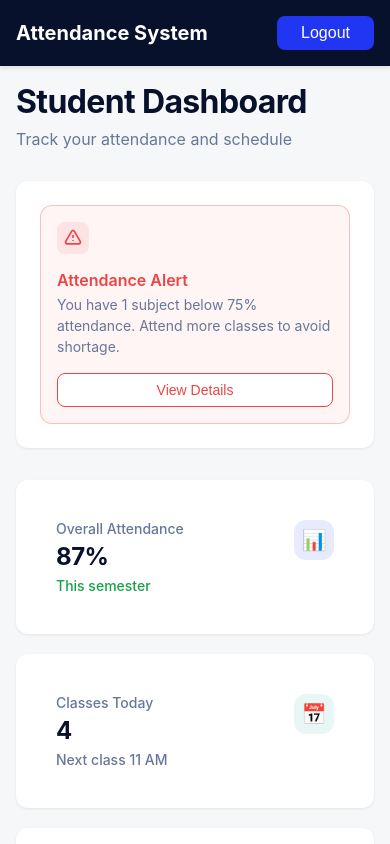
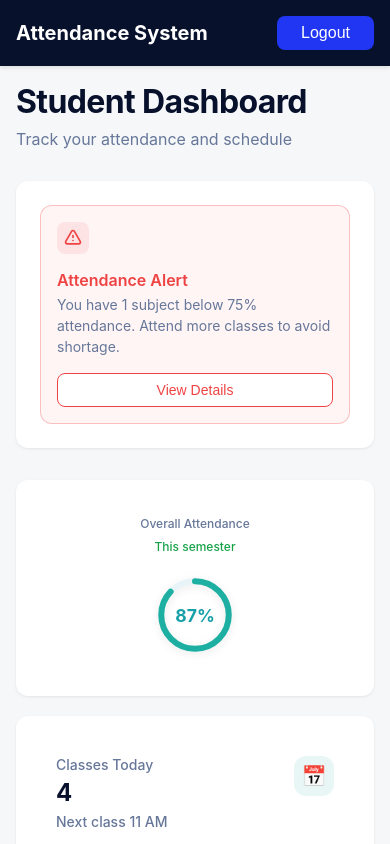
Before and after one commit to ManavJaviya/Online-Attendance-and-Time-Table-Management-System, a React (Create React App) app in the folder frontend/: page /student in a window 390 px wide. Shown: the top 844 px of the page. Built offline with nearby package versions, Linux system fonts and the light colour scheme.

Commit message:
some animations & fixes

```diff
--- /dev/null
+++ b/frontend/src/components/student/AttendanceCircular.css
@@ -0,0 +1,137 @@
+/* Attendance Circular Progress Card */
+
+.attendance-circular-card {
+  background: white;
+  border-radius: 0.75rem;
+  padding: 1.25rem;
+  box-shadow: 0 1px 3px rgba(0, 0, 0, 0.08);
+}
+
+.attendance-circular-card:hover {
+  transform: translateY(-2px);
+  box-shadow: 0 4px 12px rgba(0, 0, 0, 0.15);
+  transition: all 0.2s ease;
+}
+
+.circular-card-content {
+  padding: 1.5rem;
+  display: flex;
+  justify-content: space-between;
+  align-items: center;
+  gap: 1.5rem;
+}
+
+.circular-info {
+  flex: 1;
+}
+
+.circular-title {
+  font-size: 0.875rem;
+  font-weight: 500;
+  color: hsl(220, 20%, 50%);
+  margin: 0 0 0.5rem 0;
+}
+
+.circular-subtitle {
+  font-size: 0.875rem;
+  font-weight: 500;
+  color: hsl(142, 76%, 36%);
+  margin: 0;
+}
+
+.circular-progress-wrapper {
+  position: relative;
+  width: 120px;
+  height: 120px;
+  display: flex;
+  align-items: center;
+  justify-content: center;
+  flex-shrink: 0;
+}
+
+.circular-svg {
+  width: 100%;
+  height: 100%;
+  filter: drop-shadow(0 2px 4px rgba(0, 0, 0, 0.08));
+}
+
+.progress-circle {
+  transition: stroke-dashoffset 0.8s cubic-bezier(0.4, 0.0, 0.2, 1);
+}
+
+.circular-percentage-display {
+  position: absolute;
+  display: flex;
+  align-items: center;
+  justify-content: center;
+  width: 100%;
+  height: 100%;
+}
+
+.percentage-text {
+  font-size: 1.5rem;
+  font-weight: 700;
+  color: #18a0a8;
+  text-align: center;
+}
+
+/* Circle Fill Animation */
+@keyframes fillCircle {
+  from {
+    stroke-dashoffset: 282.6;
+  }
+  to {
+    stroke-dashoffset: var(--target-offset, 282.6);
+  }
+}
+
+/* Responsive Design */
+@media (max-width: 768px) {
+  .circular-card-content {
+    padding: 1.25rem;
+    gap: 1rem;
+  }
+
+  .circular-title {
+    font-size: 0.8rem;
+  }
+
+  .circular-subtitle {
+    font-size: 0.8rem;
+  }
+
+  .circular-progress-wrapper {
+    width: 100px;
+    height: 100px;
+  }
+
+  .percentage-text {
+    font-size: 1.25rem;
+  }
+}
+
+@media (max-width: 480px) {
+  .circular-card-content {
+    padding: 1rem;
+    flex-direction: column;
+    align-items: center;
+    text-align: center;
+  }
+
+  .circular-title {
+    font-size: 0.75rem;
+  }
+
+  .circular-subtitle {
+    font-size: 0.75rem;
+  }
+
+  .circular-progress-wrapper {
+    width: 90px;
+    height: 90px;
+  }
+
+  .percentage-text {
+    font-size: 1.1rem;
+  }
+}
--- /dev/null
+++ b/frontend/src/components/student/AttendanceCircular.js
@@ -0,0 +1,81 @@
+import React, { useState, useEffect } from 'react';
+import './AttendanceCircular.css';
+
+const AttendanceCircular = ({ percentage = 80, title = "Overall Attendance", subtitle = "This semester" }) => {
+  const [displayedPercentage, setDisplayedPercentage] = useState(0);
+  const circumference = 2 * Math.PI * 45;
+  const strokeDashoffset = circumference - (percentage / 100) * circumference;
+
+  useEffect(() => {
+    let animationFrameId;
+    let startTime;
+    const duration = 5000; // 5 seconds in milliseconds
+
+    const animate = (currentTime) => {
+      if (!startTime) startTime = currentTime;
+      const elapsed = currentTime - startTime;
+      const progress = Math.min(elapsed / duration, 1); // 0 to 1
+      const currentPercentage = Math.floor(progress * percentage);
+
+      setDisplayedPercentage(currentPercentage);
+
+      if (progress < 1) {
+        animationFrameId = requestAnimationFrame(animate);
+      }
+    };
+
+    animationFrameId = requestAnimationFrame(animate);
+
+    return () => cancelAnimationFrame(animationFrameId);
+  }, [percentage]);
+
+  return (
+    <div className="attendance-circular-card">
+      <div className="circular-card-content">
+        <div className="circular-info">
+          <p className="circular-title">{title}</p>
+          <p className="circular-subtitle">{subtitle}</p>
+        </div>
+
+        <div className="circular-progress-wrapper">
+          <svg className="circular-svg" width="140" height="140" viewBox="0 0 120 120">
+            {/* Background Circle */}
+            <circle
+              cx="60"
+              cy="60"
+              r="45"
+              fill="none"
+              stroke="#e8f4f7"
+              strokeWidth="8"
+            />
+            {/* Progress Circle */}
+            <circle
+              cx="60"
+              cy="60"
+              r="45"
+              fill="none"
+              stroke="hsl(174, 72%, 40%)"
+              strokeWidth="8"
+              strokeDasharray={circumference}
+              strokeDashoffset={strokeDashoffset}
+              strokeLinecap="round"
+              className="progress-circle"
+              style={{
+                transform: 'rotate(-90deg)',
+                transformOrigin: '60px 60px',
+                animation: `fillCircle 5s ease-out forwards`,
+                '--target-offset': strokeDashoffset
+              }}
+            />
+          </svg>
+
+          <div className="circular-percentage-display">
+            <span className="percentage-text">{displayedPercentage}%</span>
+          </div>
+        </div>
+      </div>
+    </div>
+  );
+};
+
+export default AttendanceCircular;
--- a/frontend/src/pages/FacultyAttendancePage.css
+++ b/frontend/src/pages/FacultyAttendancePage.css
@@ -26,6 +26,49 @@
 /* Heading */
 .attendance-header {
   margin-bottom: 2rem;
+}
+
+.header-with-back {
+  display: flex;
+  align-items: flex-start;
+  gap: 1rem;
+}
+
+.back-arrow-btn {
+  padding: 0.625rem 1.25rem;
+  background: transparent;
+  color: black !important;
+  border: none !important;
+  border-radius: var(--border-radius);
+  cursor: pointer;
+  transition: all 0.2s;
+  font-family: inherit;
+  white-space: nowrap;
+  margin-top: 0.25rem;
+  flex-shrink: 0;
+  line-height: 1;
+  display: inline-flex;
+  align-items: center;
+  justify-content: center;
+  min-width: 45px;
+  min-height: 45px;
+}
+
+.back-arrow-btn svg {
+  width: 24px;
+  height: 24px;
+  stroke: black;
+}
+
+.back-arrow-btn:hover {
+  background: rgba(55, 97, 214, 0.3);
+  box-shadow: 0 2px 8px rgba(55, 97, 214, 0.3);
+  transform: translateX(-2px);
+}
+
+.back-arrow-btn:active {
+  background: hsl(234, 89%, 44%) !important;
+  transform: scale(0.98);
 }
 
 .attendance-header h1 {
@@ -223,6 +266,15 @@
     font-size: 1.5rem;
   }
 
+  .header-with-back {
+    flex-direction: column;
+    gap: 0.75rem;
+  }
+
+  .back-arrow-btn {
+    width: 100%;
+  }
+
   .top-bar {
     flex-direction: column;
     align-items: stretch;
--- a/frontend/src/pages/FacultyAttendancePage.js
+++ b/frontend/src/pages/FacultyAttendancePage.js
@@ -102,8 +102,17 @@ export default function FacultyAttendancePage() {
           <>
             {/* HEADER */}
             <div className="attendance-header">
-              <h1>Mark Attendance</h1>
-              <p>Class: {selectedClass}</p>
+              <div className="header-with-back">
+                <button className="back-arrow-btn" onClick={() => navigate("/faculty")} title="Go back to dashboard">
+                  <svg width="24" height="24" viewBox="0 0 24 24" fill="none" stroke="currentColor" strokeWidth="3" strokeLinecap="round" strokeLinejoin="round">
+                    <polyline points="15 18 9 12 15 6"></polyline>
+                  </svg>
+                </button>
+                <div>
+                  <h1>Mark Attendance</h1>
+                  <p>Class: {selectedClass}</p>
+                </div>
+              </div>
             </div>
 
             <div className="grid-attendance-container">
--- a/frontend/src/pages/StudentDashboardPage.js
+++ b/frontend/src/pages/StudentDashboardPage.js
@@ -2,6 +2,7 @@ import React from "react";
 import Navbar from "../components/Navbar";
 import { useNavigate } from "react-router-dom";
 import StatsCard from "../components/student/Statscard";
+import AttendanceCircular from "../components/student/AttendanceCircular";
 import SubjectAttendance from "../components/student/Subjectattendance";
 import TodaySchedule from "../components/student/Todayschedule";
 import AttendanceAlert from "../components/student/Attendancealert";
@@ -50,13 +51,10 @@ const StudentDashboardPage = () => {
 
         {/* STATS */}
         <div className="stats-grid">
-          <StatsCard
+          <AttendanceCircular
+            percentage={overallAttendance}
             title="Overall Attendance"
-            value={`${overallAttendance}%`}
-            change="This semester"
-            changeType="positive"
-            icon="📊"
-            iconClassName="stat-icon-primary"
+            subtitle="This semester"
           />
 
           <StatsCard
```
Also changed, not shown: 2 other files (tests, documents, lock files or other folders).
